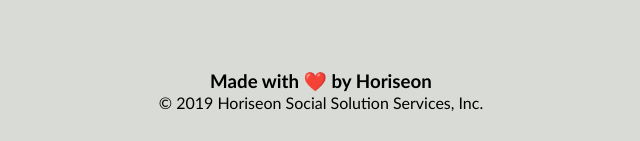
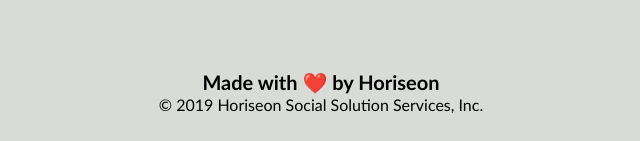
Before and after one commit to Babylex710/challenge-1-horiseon, a plain HTML site: page index.html in a window 1280 px wide. Shown: the part 1879-2020 px from the top of the page, 319-959 px from the left. Drawn offline with Linux system fonts and the light colour scheme.

Commit message:
reviewed CSS, consolidated more elements in file, and changed footer tag from h2 to h3

```diff
--- a/assets/css/style.css
+++ b/assets/css/style.css
@@ -91,48 +91,16 @@ p {
     color: #ffffff;
 }
 
-/* .benefit-brand {
-    margin-bottom: 32px;
-    color: #ffffff;
-} */
-
-/* .benefit-cost {
-    margin-bottom: 32px;
-    color: #ffffff;
-} */
-
 .benefit-lead h3 {
     margin-bottom: 10px;
     text-align: center;
 }
-
-/* .benefit-brand h3 {
-    margin-bottom: 10px;
-    text-align: center;
-} */
-
-/* .benefit-cost h3 {
-    margin-bottom: 10px;
-    text-align: center;
-} */
 
 .benefit-lead img {
     display: block;
     margin: 10px auto;
     max-width: 150px;
 }
-
-/* .benefit-brand img {
-    display: block;
-    margin: 10px auto;
-    max-width: 150px;
-} */
-
-/* .benefit-cost img {
-    display: block;
-    margin: 10px auto;
-    max-width: 150px;
-} */
 
 .search-engine-optimization {
     margin-bottom: 20px;
@@ -143,50 +111,14 @@ p {
     color: #ffffff;
 }
 
-/* .online-reputation-management {
-    margin-bottom: 20px;
-    padding: 50px;
-    height: 300px;
-    font-family: 'Gill Sans', 'Gill Sans MT', Calibri, 'Trebuchet MS', sans-serif;
-    background-color: #0072bb;
-    color: #ffffff;
-} */
-
-/* .social-media-marketing {
-    margin-bottom: 20px;
-    padding: 50px;
-    height: 300px;
-    font-family: 'Gill Sans', 'Gill Sans MT', Calibri, 'Trebuchet MS', sans-serif;
-    background-color: #0072bb;
-    color: #ffffff;
-} */
-
 .search-engine-optimization img {
     max-height: 200px;
 }
-
-/* .online-reputation-management img {
-    max-height: 200px;
-} */
-
-/* .social-media-marketing img {
-    max-height: 200px;
-} */
 
 .search-engine-optimization h2 {
     margin-bottom: 20px;
     font-size: 36px;
 }
-
-/* .online-reputation-management h2 {
-    margin-bottom: 20px;
-    font-size: 36px;
-} */
-
-/* .social-media-marketing h2 {
-    margin-bottom: 20px;
-    font-size: 36px;
-} */
 
 .footer {
     padding: 30px;
@@ -195,6 +127,6 @@ p {
     text-align: center;
 }
 
-.footer h2 {
+.footer h3 {
     font-size: 20px;
 }
```
